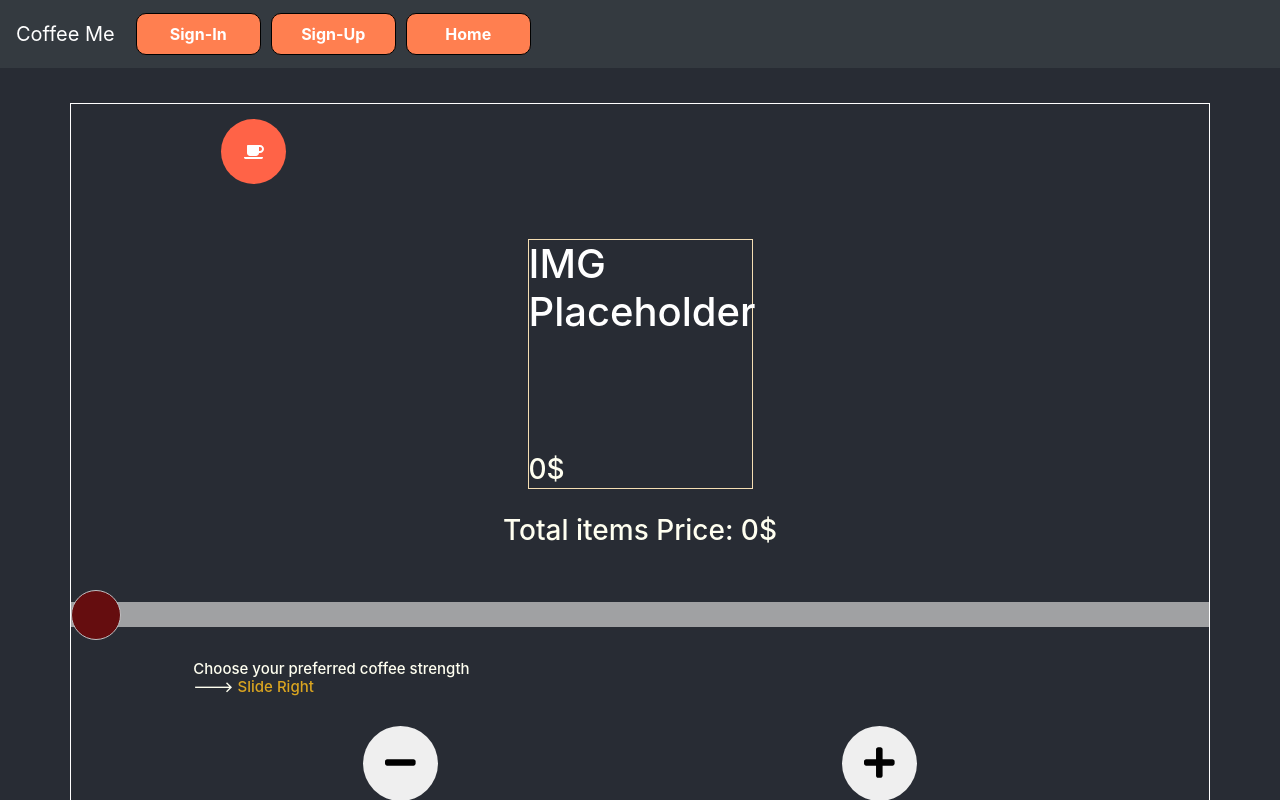
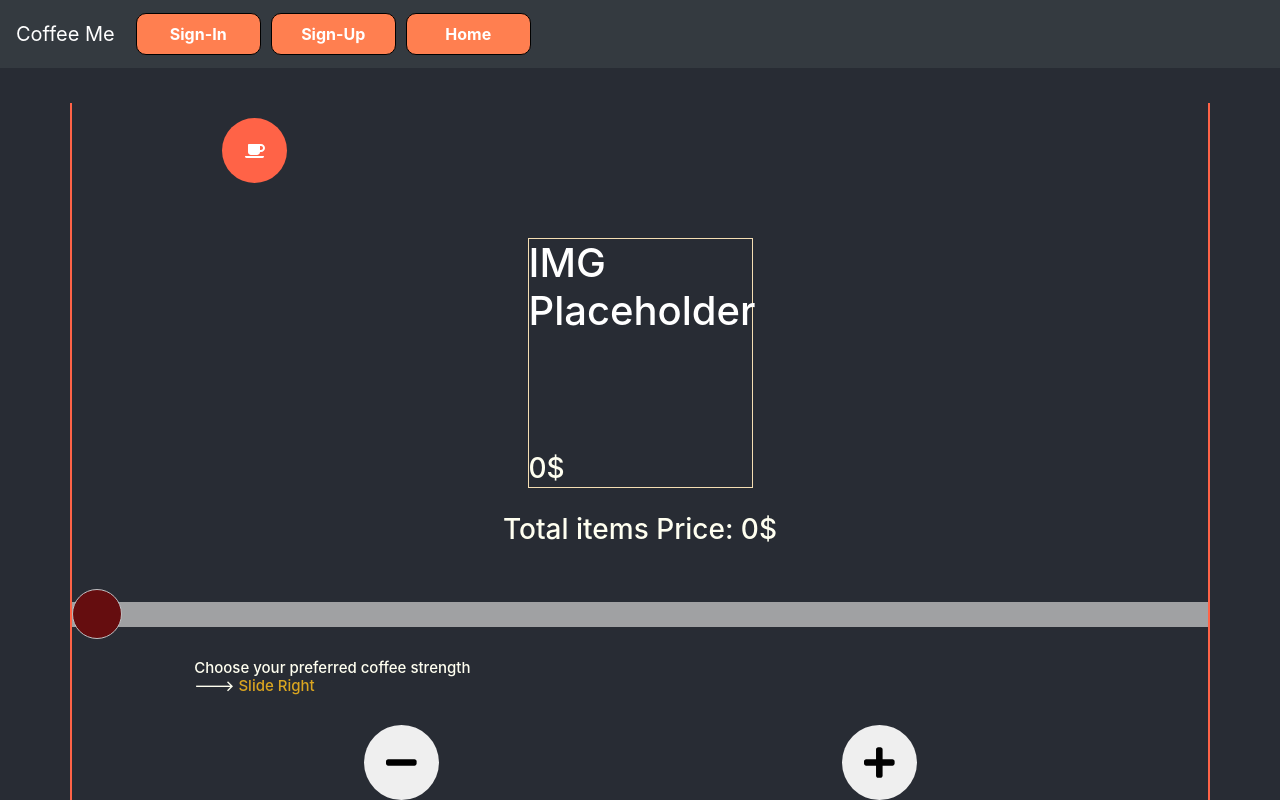
Before and after one commit to Artursadikov/Coffee-Me-reactJs-Firebase-Proj, a React (Create React App) app: page / in a window 1280 px wide. Both pictures are taken after a click on the button "Shop-Now!". Shown: the top 800 px of the page. Built offline with nearby package versions, Linux system fonts and the light colour scheme.

Commit message:
overflow-non

```diff
--- a/src/components/Main/Main.css
+++ b/src/components/Main/Main.css
@@ -4,10 +4,12 @@ section {
 }
 
 .container.main {
-    border: 1px white solid;
+    overflow: hidden;
     height: 950px;
     display: block;
     margin-bottom: 25px;
+    border-right: 2px solid #ff6347;
+    border-left: 2px solid #ff6347;
 }
 
 .btncart {
@@ -48,7 +50,6 @@ section {
     height: 35px;
     color: ivory;
     margin-bottom: 0;
-
 }
 
 .price {
```
